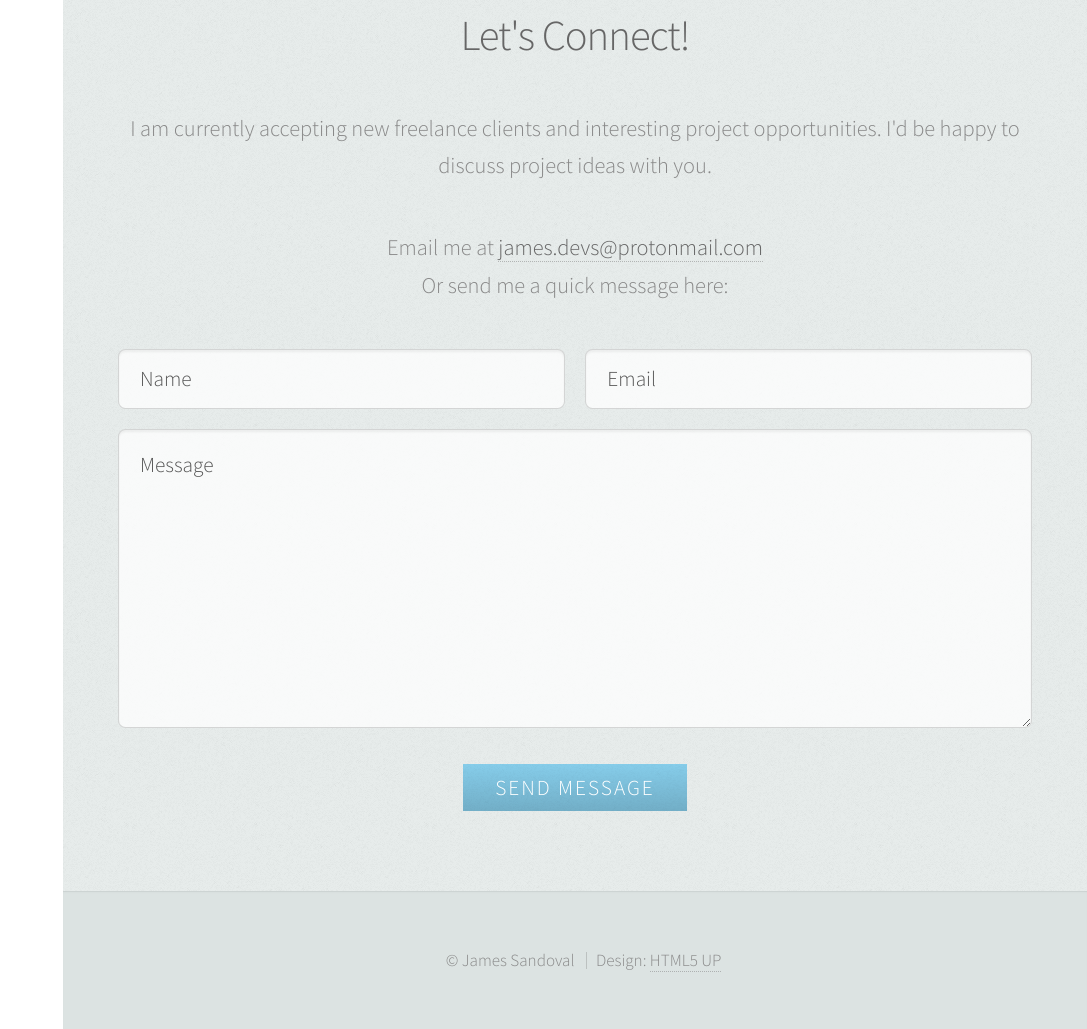
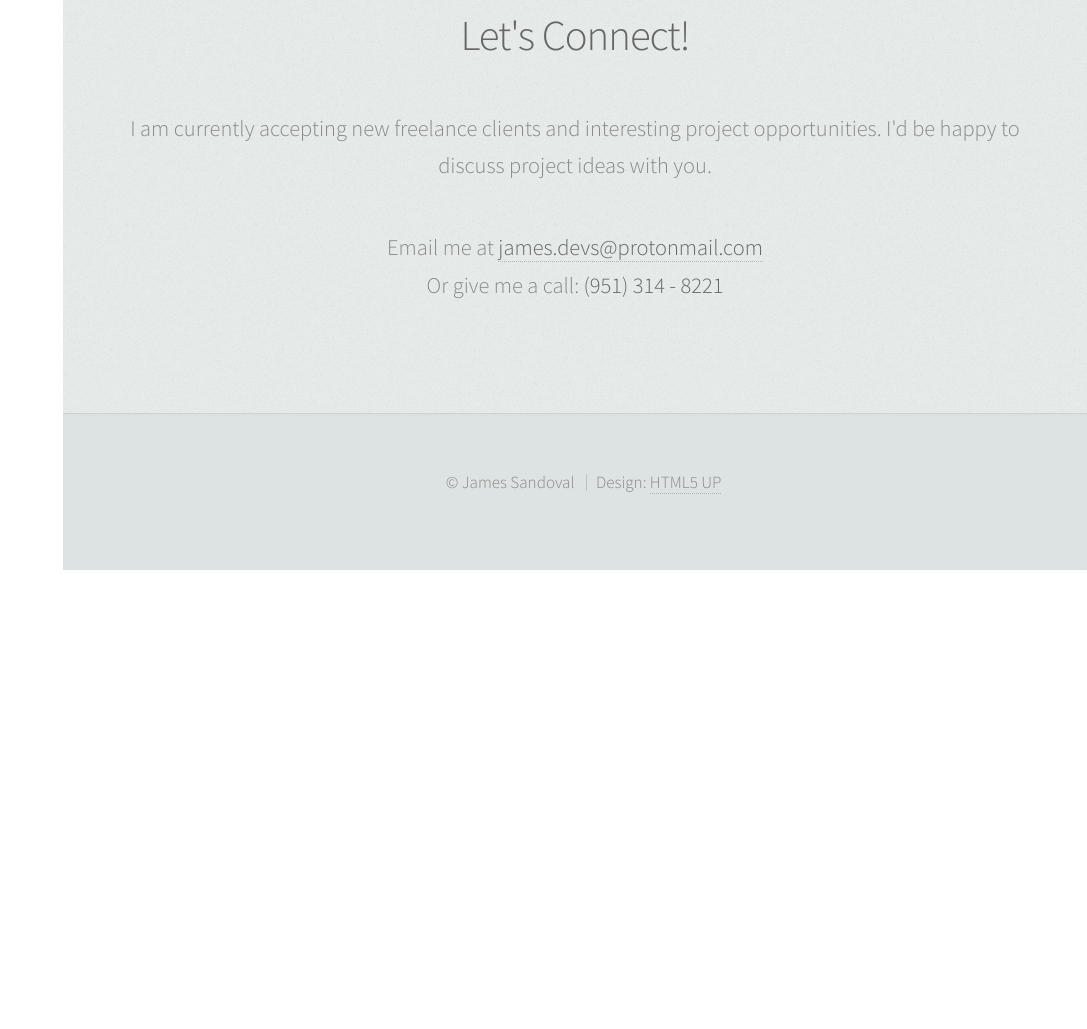
Before and after one commit to JaimeGSandoval/devforward, a plain HTML site: page index.html in a window 1280 px wide. Shown: the part 5120-6149 px from the top of the page, without its empty margins (193-1280 px from the left). After the commit the page ends 5690 px from the top, so only its background shows below. Drawn offline with Linux system fonts and the light colour scheme.

Commit message:
remove contact form

```diff
--- a/index.html
+++ b/index.html
@@ -261,25 +261,9 @@
             <a href="mailto:james.devs@protonmail.com"
               ><strong>james.devs@protonmail.com</strong></a
             >
-            <br />Or send me a quick message here:
+            <br />Or give me a call:
+            <strong>(951) 314 - 8221</strong>
           </p>
-
-          <form method="post" action="#">
-            <div class="row">
-              <div class="col-6 col-12-mobile">
-                <input type="text" name="name" placeholder="Name" />
-              </div>
-              <div class="col-6 col-12-mobile">
-                <input type="text" name="email" placeholder="Email" />
-              </div>
-              <div class="col-12">
-                <textarea name="message" placeholder="Message"></textarea>
-              </div>
-              <div class="col-12">
-                <input class="send-btn" type="submit" value="Send Message" />
-              </div>
-            </div>
-          </form>
         </div>
       </section>
     </div>
```
